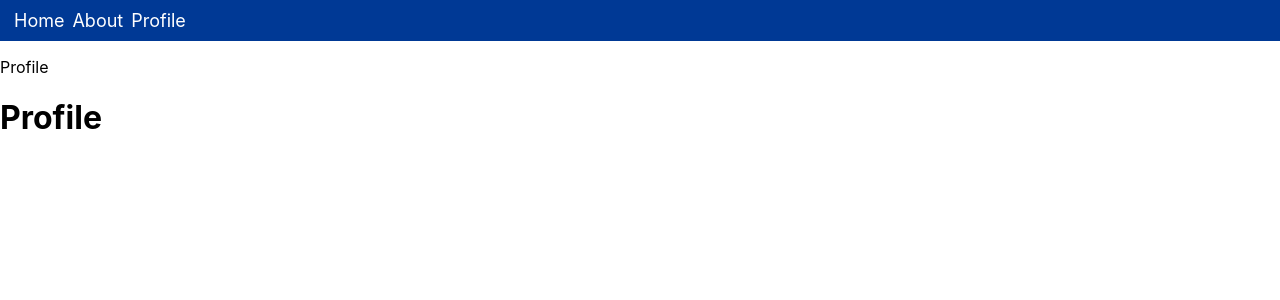
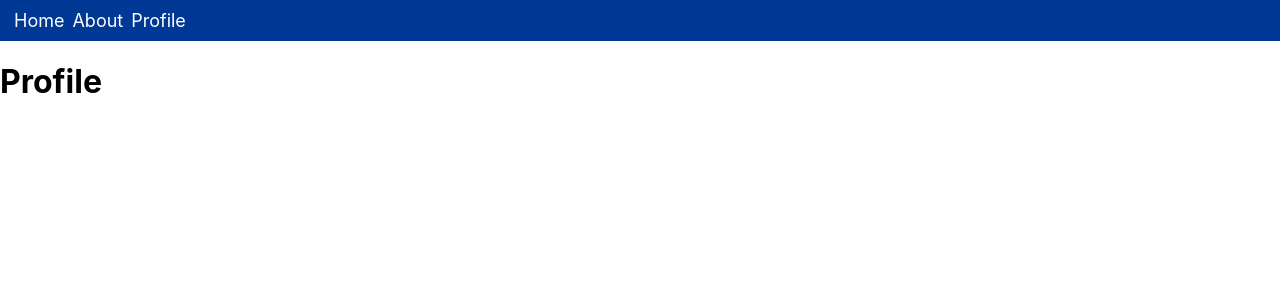
Before and after one commit to Nesjesramrey/18gReact, a React (Create React App) app: page /app/profile in a window 1280 px wide. Shown: the top 300 px of the page. Built offline with nearby package versions, Linux system fonts and the light colour scheme.

Commit message:
add routes nested

```diff
--- a/src/App.js
+++ b/src/App.js
@@ -1,7 +1,7 @@
 import { Routes, Route } from "react-router-dom";
 import "./App.css";
 import AppContainer from "./containers/AppContainer";
-import InfoContainer from "./containers/ProfileContainer";
+import ProfileInfoContainer from "./containers/ProfileInfoContainer";
 // Components
 import About from "./pages/About";
 import Home from "./pages/Home";
@@ -18,7 +18,7 @@ function App() {
         <Route path="app" element={<AppContainer />}>
           <Route index element={<Home />} />
           <Route path="about" element={<About />} />
-          <Route path="profile" element={<InfoContainer />}>
+          <Route path="profile" element={<ProfileInfoContainer />}>
             <Route index element={<Profile />} />
             <Route path="infodata" element={<p>InfoData</p>} />
           </Route>
--- a/src/containers/ProfileContainer/index.jsx
+++ b/src/containers/ProfileInfoContainer/index.jsx
@@ -1,9 +1,9 @@
 import { Outlet } from "react-router-dom";
 
-export default function InfoContainer() {
+export default function ProfileInfoContainer() {
   return (
     <div>
-      <p to="infodata">Profile</p>
+      <p to="infodata"></p>
 
       <Outlet />
     </div>
```
Also changed, not shown: src/containers/ProfileInfoContainer/ProfileInfoContainer.css (added).
